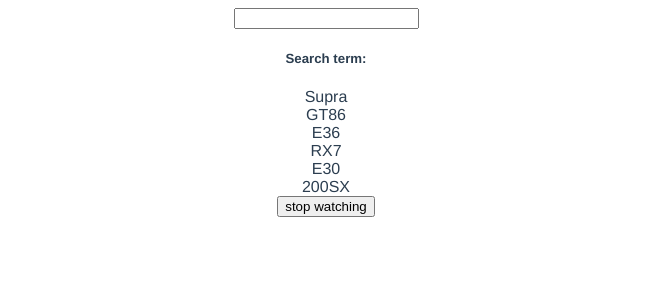
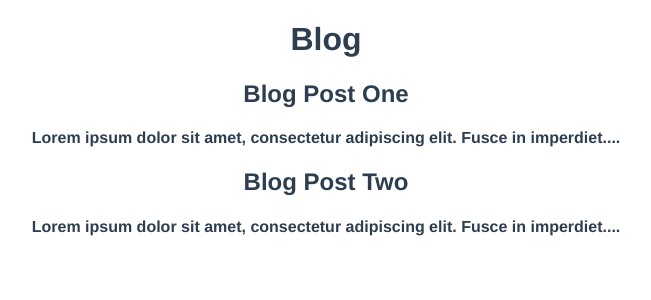
Before and after one commit to Adamskoullos/vue-blog-template, a Vue app: page / in a window 1280 px wide. Shown: the top 300 px of the page, without its empty margins (314-965 px from the left). Built offline with nearby package versions, Linux system fonts and the light colour scheme.

Commit message:
wire up blog components

```diff
--- /dev/null
+++ b/src/components/BlogPost.vue
@@ -0,0 +1,25 @@
+<template>
+  <div class="single-post">
+      <h2>{{ post.title }}</h2>
+      <h4>{{ snippet }}</h4>
+  </div>
+</template>
+
+<script>
+import { computed } from '@vue/runtime-core'
+
+
+export default {
+    props: ['post'],
+    setup(props){
+        const snippet = computed(() => {
+            return props.post.body.substring(0,75) + '....';
+        })
+        return { snippet }
+    }
+}
+</script>
+
+<style>
+
+</style>
--- /dev/null
+++ b/src/components/PostList.vue
@@ -0,0 +1,24 @@
+<template>
+  <div class="post-list">
+      <div v-for="post in posts" :key="post.id">
+          <BlogPost :post="post" />
+      </div>
+  </div>
+</template>
+
+<script>
+import BlogPost from './BlogPost.vue';
+
+export default {
+
+    props: ['posts'],
+    components: { BlogPost },
+    setup(props){
+
+    }
+}
+</script>
+
+<style>
+
+</style>
--- a/src/views/Home.vue
+++ b/src/views/Home.vue
@@ -1,37 +1,25 @@
 <template>
   <div class="home">
-    <input type="text" v-model="search">
-    <h5>Search term: {{ search }}</h5>
-    <div v-for="car in matchingCars" :key="car">{{ car }}</div>
-    <button @click="handleClick">stop watching</button>
+    <h1>Blog</h1>
+    <PostList :posts="posts" />
   </div>
 </template>
 
 <script>
-
-import { computed, ref } from '@vue/reactivity'
-import { watch } from '@vue/runtime-core';
+import PostList from '../components/PostList.vue'
+import { ref } from '@vue/reactivity'
 
 export default {
   name: 'Home',
+  components: { PostList },
   setup(){
 
-    const search = ref('');
-    const cars = ref(['Supra', 'GT86', 'E36', 'RX7', 'E30', '200SX'])
+    const posts = ref([
+      {title: 'Blog Post One', body: 'Lorem ipsum dolor sit amet, consectetur adipiscing elit. Fusce in imperdiet nisi. Vestibulum eu dui dictum, ornare est non, dignissim dui. Donec at ex nulla. Aenean sem tortor, bibendum ac accumsan vel, elementum vel turpis. Nam auctor egestas pulvinar. Aenean placerat finibus finibus. Praesent dictum velit at purus aliquam, sit amet mattis est molestie. Duis a nulla et mauris luctus feugiat nec cursus odio. Nam elementum vitae est eu porttitor. Nulla vestibulum gravida magna eu ultricies. Nunc posuere tincidunt pellentesque. Sed id condimentum nisl, ultricies viverra orci. Fusce sit amet massa ut nibh feugiat elementum ac id est.', id: 1},
+      {title: 'Blog Post Two', body: 'Lorem ipsum dolor sit amet, consectetur adipiscing elit. Fusce in imperdiet nisi. Vestibulum eu dui dictum, ornare est non, dignissim dui. Donec at ex nulla. Aenean sem tortor, bibendum ac accumsan vel, elementum vel turpis. Nam auctor egestas pulvinar. Aenean placerat finibus finibus. Praesent dictum velit at purus aliquam, sit amet mattis est molestie. Duis a nulla et mauris luctus feugiat nec cursus odio. Nam elementum vitae est eu porttitor. Nulla vestibulum gravida magna eu ultricies. Nunc posuere tincidunt pellentesque. Sed id condimentum nisl, ultricies viverra orci. Fusce sit amet massa ut nibh feugiat elementum ac id est.', id: 2}
+    ])
 
-    const stopWatching = watch(search, () => {
-      console.log('Watch fired')
-    })
-
-    const matchingCars = computed(() => {
-      return cars.value.filter((car) => car.toLowerCase().includes(search.value.toLowerCase()))
-    })
-
-    const handleClick = () => {
-      stopWatching()
-    }
-
-    return { search, cars, matchingCars, handleClick }
+    return { posts }
   }
 }
 </script>
```
